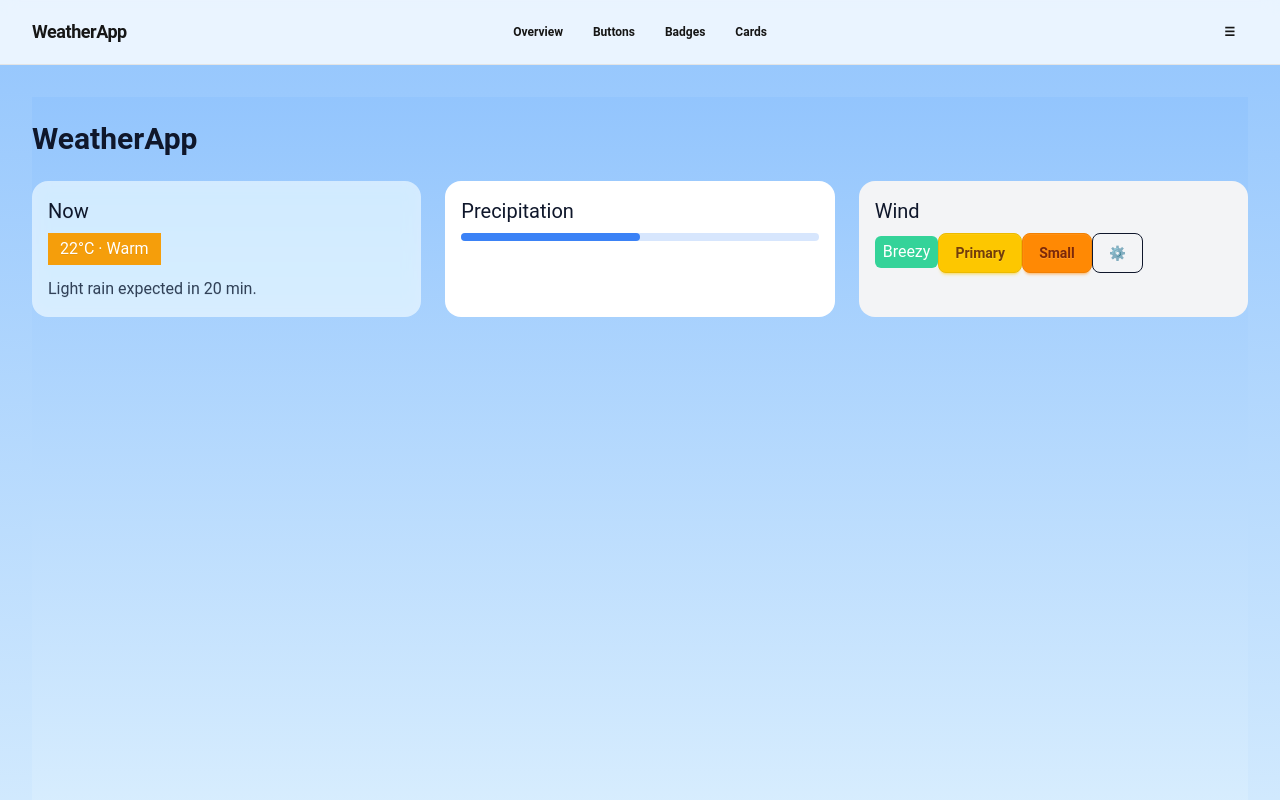
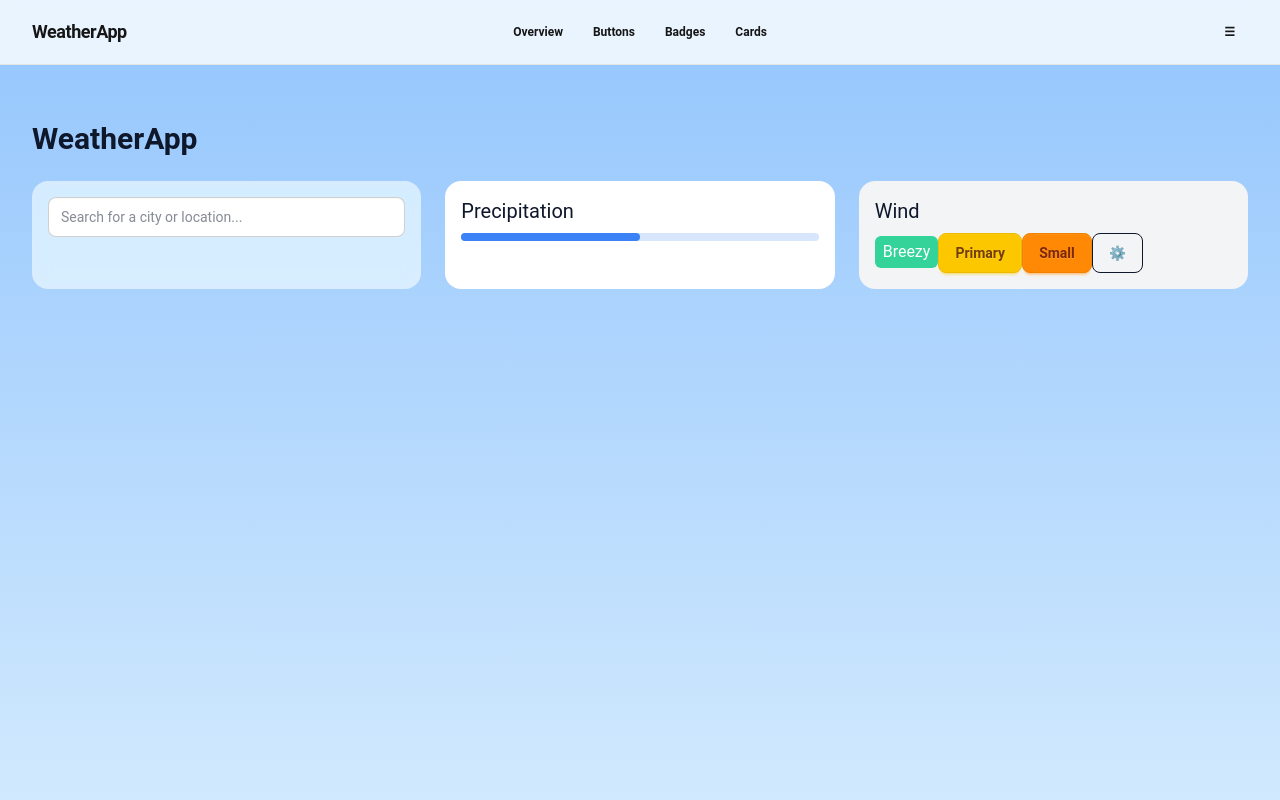
Before and after one commit to meddiecap/weather-app, a Nuxt app: page / in a window 1280 px wide. Shown: the top 800 px of the page. Built offline with nearby package versions, Linux system fonts and the light colour scheme.

Commit message:
LocationSearch component

```diff
--- /dev/null
+++ b/app/components/LocationSearch.vue
@@ -0,0 +1,118 @@
+<template>
+    <div class="location-search">
+        <input v-model="search" type="text" class="input input-bordered w-full"
+            placeholder="Search for a city or location..."
+            @focus="showDropdown = true"
+            @click="showDropdown = true"
+            @blur="onBlur"
+            @keydown.down.prevent="moveSelection(1)"
+            @keydown.up.prevent="moveSelection(-1)"
+            @keydown.enter.prevent="selectHighlighted" />
+
+        <ul v-if="showDropdown && results.length" class="dropdown-list">
+            <li v-for="(result, idx) in results" :key="result.id || result.name + result.latitude + result.longitude"
+                :class="{ highlighted: idx === highlighted }" @mousedown.prevent="selectResult(result)">
+                {{ result.name }}<span v-if="result.country">, {{ result.country }}</span>
+            </li>
+        </ul>
+        <div v-if="loading" class="loading">Searching...</div>
+    </div>
+</template>
+
+<script setup lang="ts">
+import { ref, watch } from 'vue'
+
+const search = ref('')
+const results = ref<Array<{ name: string; country?: string; latitude: number; longitude: number; id?: string }>>([])
+const loading = ref(false)
+const showDropdown = ref(false)
+const highlighted = ref(-1)
+
+const emit = defineEmits<{
+    (e: 'select', location: { name: string; latitude: number; longitude: number; country?: string }): void
+}>()
+
+let debounceTimeout: ReturnType<typeof setTimeout> | null = null
+
+watch(search, (val) => {
+    if (debounceTimeout) clearTimeout(debounceTimeout)
+    if (!val) {
+        results.value = []
+        loading.value = false
+        return
+    }
+    loading.value = true
+    debounceTimeout = setTimeout(async () => {
+        try {
+            const res = await $fetch('/api/search', { query: { name: val } })
+            results.value = res.results || []
+        } catch {
+            results.value = []
+        } finally {
+            loading.value = false
+        }
+    }, 350)
+})
+
+const selectResult = (result: typeof results.value[0]) => {
+    emit('select', result)
+    showDropdown.value = false
+    highlighted.value = -1
+}
+
+const onBlur = () => {
+    setTimeout(() => (showDropdown.value = false), 100)
+}
+
+const moveSelection = (dir: 1 | -1) => {
+    if (!results.value.length) return
+    highlighted.value = (highlighted.value + dir + results.value.length) % results.value.length
+}
+
+const selectHighlighted = () => {
+    if (highlighted.value >= 0 && highlighted.value < results.value.length) {
+        const result = results.value[highlighted.value]
+        if (result) selectResult(result)
+    }
+}
+</script>
+
+<style scoped>
+.location-search {
+    position: relative;
+    width: 100%;
+}
+
+.input {
+    width: 100%;
+    box-sizing: border-box;
+}
+
+.dropdown-list {
+    position: absolute;
+    left: 0;
+    right: 0;
+    background: white;
+    border: 1px solid #ddd;
+    z-index: 10;
+    max-height: 220px;
+    overflow-y: auto;
+    margin: 0;
+    padding: 0;
+    list-style: none;
+}
+
+.dropdown-list li {
+    padding: 0.5em 1em;
+    cursor: pointer;
+}
+
+.dropdown-list li.highlighted {
+    background: #f0f0f0;
+}
+
+.loading {
+    margin-top: 0.5em;
+    color: #888;
+}
+</style>
--- a/app/layouts/default.vue
+++ b/app/layouts/default.vue
@@ -10,7 +10,7 @@
       Skip to content
     </a>
 
-    <div class="min-h-dvh bg-grad-day text-base-content">
+    <div class="min-h-dvh bg-grad-day dark:bg-grad-night text-base-content">
       <!-- Header / Navbar -->
       <header class="sticky top-0 z-40 border-b border-base-300 bg-base-100/80 backdrop-blur">
         <div class="navbar max-w-7xl mx-auto px-4 sm:px-6 lg:px-8">
--- a/app/pages/index.vue
+++ b/app/pages/index.vue
@@ -1,16 +1,21 @@
 <template>
-  <div class="min-h-screen bg-grad-day dark:bg-grad-night text-slate-900 dark:text-slate-100">
+  <div class="min-h-screen text-slate-900 dark:text-slate-100">
     <header class="container py-6">
       <h1 class="text-3xl font-semibold">WeatherApp</h1>
     </header>
 
     <main class="container grid gap-6 lg:grid-cols-3">
       <section class="glass dark:glass-dark rounded-[var(--radius-2xl)] p-4 shadow-[var(--shadow-elevation-2)]">
-        <h2 class="text-xl mb-2">Now</h2>
-        <p class="inline-flex items-center gap-2 text-white bg-temp-warm rounded-[var(--radius-pill)] px-3 py-1">
-          22°C · Warm
-        </p>
-        <p class="mt-3 text-slate-700 dark:text-slate-200">Light rain expected in 20 min.</p>
+        <location-search @select="onLocationSelect" />
+
+        <div v-if="selectedLocations.length" class="mt-4">
+          <h2 class="text-xl mb-2">Selected Locations</h2>
+          <ul>
+            <li v-for="location in selectedLocations" :key="location.name">
+              {{ location.name }} ({{ location.latitude }}, {{ location.longitude }})
+            </li>
+          </ul>
+        </div>
       </section>
 
       <section class="rounded-[var(--radius-2xl)] p-4 shadow-[var(--shadow-elevation-1)] bg-surface dark:bg-slate-900">
@@ -32,4 +37,12 @@
   </div>
 </template>
 <script setup lang="ts">
+import LocationSearch from '~/components/LocationSearch.vue'
+
+const selectedLocations = ref<Array<{ name: string; latitude: number; longitude: number; country?: string }>>([])
+
+const onLocationSelect = (location: { name: string; latitude: number; longitude: number; country?: string }) => {
+  console.log('Selected location:', location)
+  selectedLocations.value.push(location)
+}
 </script>
```
